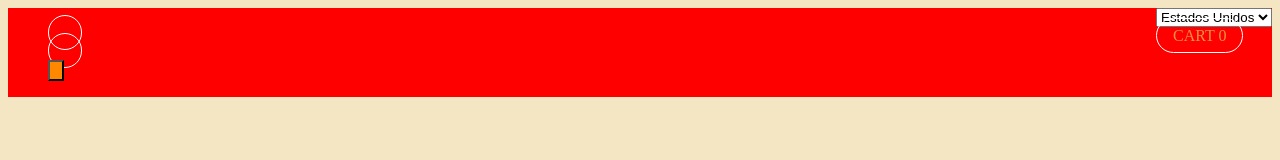
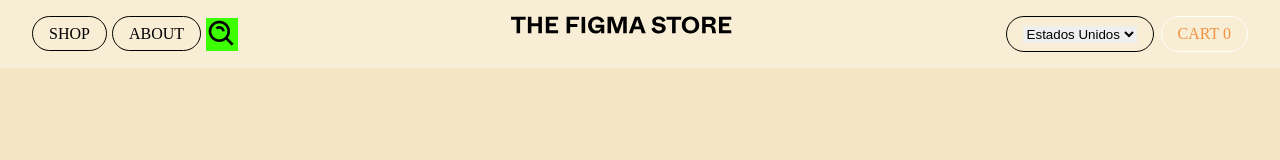
Before and after one commit to fdbarrios8/fitmafrank, a plain HTML site: page index.html in a window 1280 px wide. Drawn offline with nearby package versions, Linux system fonts and the light colour scheme.

Commit message:
7/07/2023 8:33 pm

```diff
--- a/css/style_4.css
+++ b/css/style_4.css
@@ -1,12 +1,20 @@
-nav{
-    background-color: red;
-    display: flex;
-    justify-content: space-around;
-}
+*{
+    margin: 0; /*margen exterior*/
+    padding: 0; /*margen interno*/
+    border: none; /*declarrar que los elementos no tienen bordes*/
+    outline: none; /*declarar que el bodeado que se le agrega a los inputs al seleccionador no exigte*/
+    box-sizing: border-box; /*el tamaño de la caja no sobrepasa a el tamaño del contenedor padre*/
+  }
 
 html{
     background-color: rgba(218, 161, 38, 0.274);
 }
+
+header {
+    background: rgb(255, 255, 255, 0.3);
+    margin: 0;
+    padding: 16px 32px;
+  }
 
 .nav_{
     display: flex;
@@ -22,15 +30,15 @@ html{
 }
 
 .button_{
-    background-color: rgb(255, 136, 0);
+    background-color: rgb(60, 255, 0);
 }
 
 .a_1{
     padding: 8px 16px;
   text-decoration: none;
   border-radius: 32px;
-  border: 1px solid #ffffff;
-  color: #ffffff;
+  border: 1px solid #000;
+  color: #000;
 }
 
 .a_2{
@@ -40,3 +48,29 @@ html{
   border: 1px solid #ffffff;
   color: #f39141;
 }
+
+form{
+    padding: 8px 16px;
+  border-radius: 32px;
+  border: 1px solid #000000;
+  color: #f39141;
+}
+
+.lupa{
+    font-size: 2pc;
+}
+.ul_{
+    display: flex;
+    align-items: center;
+    gap: 5px;
+}
+
+.div_form{
+    display: flex;
+    align-items: center;
+    gap: 7px;
+}
+
+h1{
+    font-size: medium;
+}
--- a/index.html
+++ b/index.html
@@ -8,21 +8,25 @@
     <meta name="viewport" content="width=device-width, initial-scale=1.0" />
     <title>Proyecto4</title>
     <link rel="stylesheet" href="css/style_4.css" />
+    <link href='https://unpkg.com/boxicons@2.1.4/css/boxicons.min.css' rel='stylesheet'>
   </head>
   <body>
     <header>
       <nav class="nav_">
         <ul class="ul_">
           <li class="li_1">
-            <a href="#" class="a_1"></a>
+            <a href="#" class="a_1">SHOP</a>
           </li>
           <li class="li_2">
-            <a href="#" class="a_1"></a>
+            <a href="#" class="a_1">ABOUT</a>
           </li>
           <button class="button_">
-            <img src="" alt="" />
+            <i class='bx bx-search-alt lupa'></i>
           </button>
         </ul>
+
+
+        <a href="index.html"><img src="/image/logo-full.static.svg"></a>
 
         <div class="div_form">
         <form action="">
```
Also changed, not shown: image/logo-full.static.svg (added).
